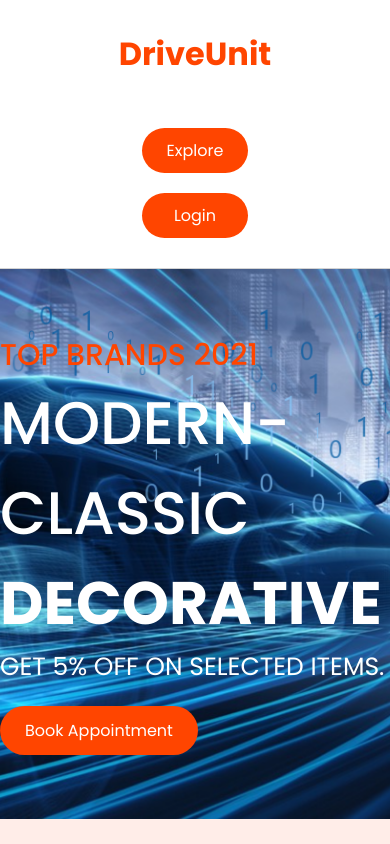
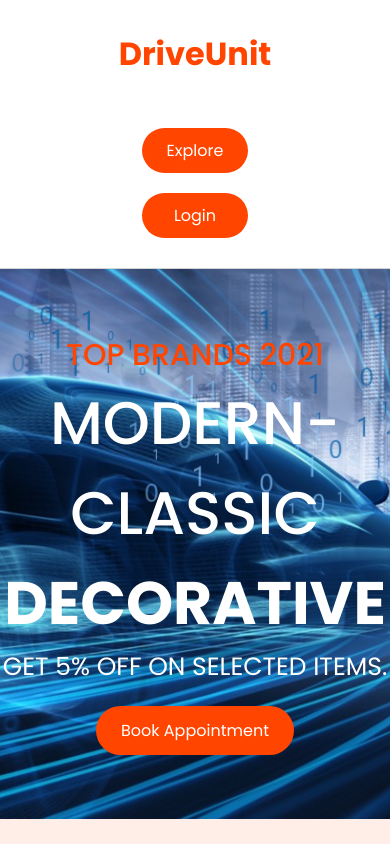
Before and after one commit to azizulwd/niche-related-website-clineside, a React (Create React App) app: page / in a window 390 px wide. Shown: the top 844 px of the page. Built offline with nearby package versions, Linux system fonts and the light colour scheme; no server answers.

Commit message:
banner responsive

```diff
--- a/src/Pages/Home/Banner/Banner.css
+++ b/src/Pages/Home/Banner/Banner.css
@@ -39,3 +39,15 @@
     margin-top: 20px;
     cursor: pointer;
 }
+
+
+/* Media query */
+@media screen and (max-width: 688px){
+    .banner_inner{
+        flex-direction: column;
+    }
+    .banner_content{
+        width: 100%;
+        text-align: center;
+    }
+}
```
